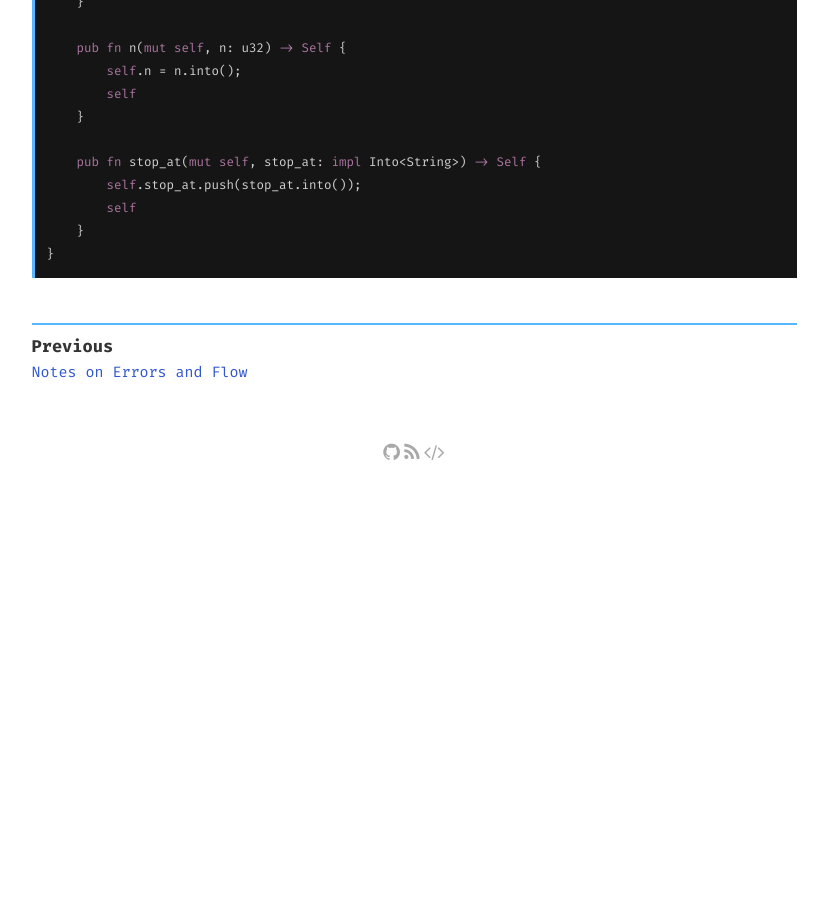
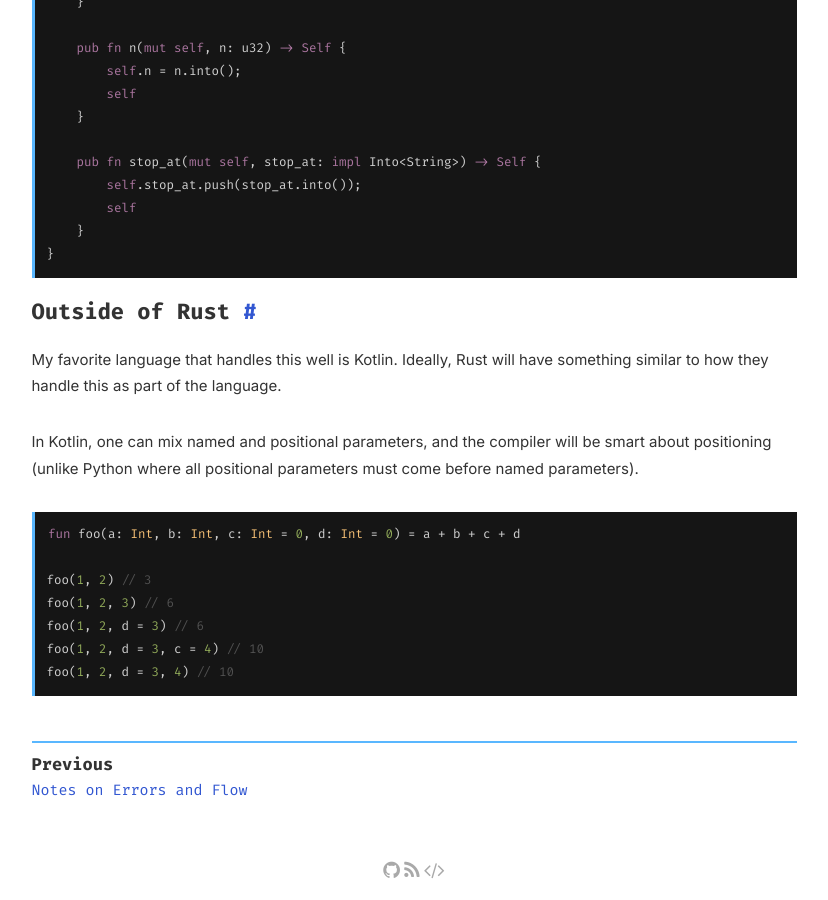
Before and after one commit to andrewgazelka/andrewgazelka.github.io, a Jekyll site: the page built from _posts/2023-04-2-rust-named-parameters.markdown, in a window 1280 px wide and 900 px high, scrolled down 4962 px. Shown: the whole window, without its empty margins (226-1054 px from the left). Built offline with Jekyll 4.4.1, drawn with Linux system fonts in a browser that asks for light colours; before the commit the page ends 5444 px from its top, so only the background shows below that; some of the changed text lies outside the part shown.

Commit message:
add part about Kotlin

````diff
--- a/_posts/2023-04-2-rust-named-parameters.markdown
+++ b/_posts/2023-04-2-rust-named-parameters.markdown
@@ -225,3 +225,22 @@
     }
 }
 ```
+
+## Outside of Rust
+
+My favorite language that handles this well is Kotlin.
+Ideally, Rust will have something similar to how they handle this
+as part of the language.
+
+In Kotlin, one can mix named and positional parameters, and the compiler will
+be smart about positioning (unlike Python where all positional parameters must come before named parameters).
+
+```kotlin
+fun foo(a: Int, b: Int, c: Int = 0, d: Int = 0) = a + b + c + d
+
+foo(1, 2) // 3
+foo(1, 2, 3) // 6
+foo(1, 2, d = 3) // 6
+foo(1, 2, d = 3, c = 4) // 10
+foo(1, 2, d = 3, 4) // 10
+```
````
